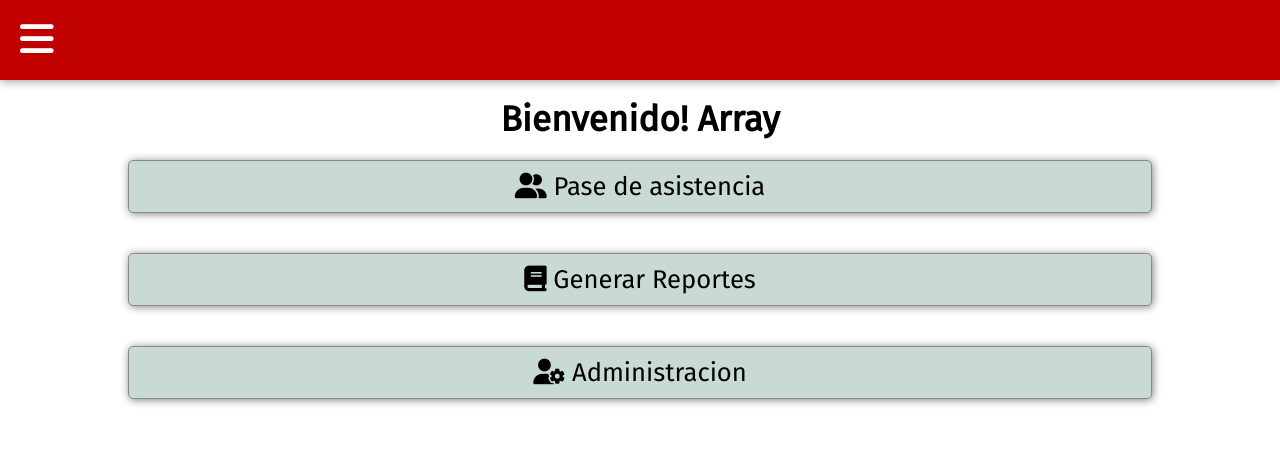
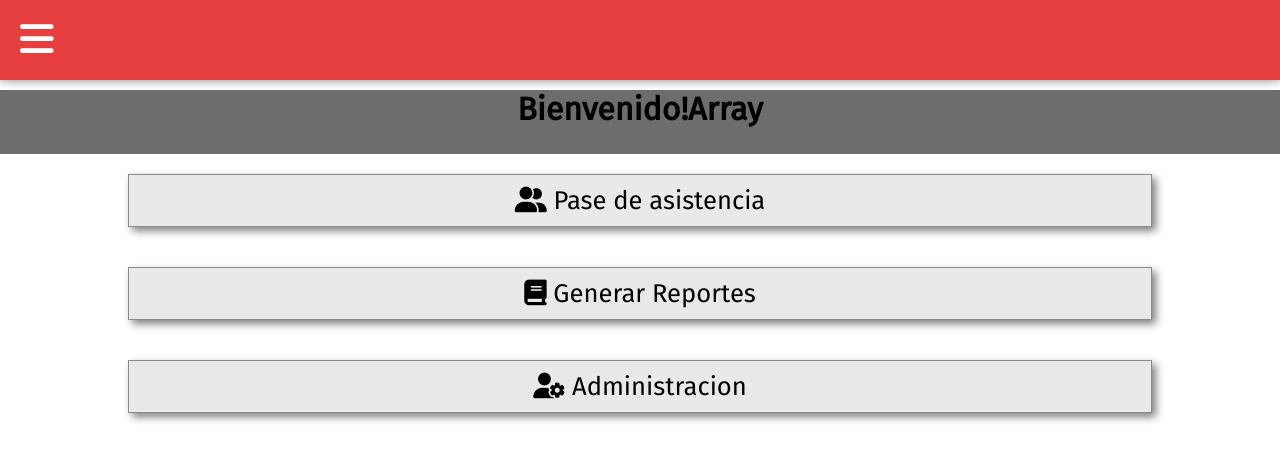
Before and after one commit to HiraiAllen/Sitesc, a PHP site: page /secciones/home.php in a window 1280 px wide. Shown: the top 461 px of the page. Run offline with PHP 8.4, Linux system fonts and the light colour scheme; a user stored in the database is signed in; some libraries are stand-ins or nearby versions.

Commit message:
Cambios en el diseño (colores)

```diff
--- a/navbar.css
+++ b/navbar.css
@@ -2,7 +2,7 @@
     height: 10vh;
     width: 100vw;
     grid-area: navbar;
-    background: #c10000;
+    background: #e42323de;
     box-shadow: 0px 0px 10px grey;
     display: flex;
     align-items: center;
--- a/secciones/home.css
+++ b/secciones/home.css
@@ -13,8 +13,24 @@
     grid-gap: 10px;
     grid-template-columns: repeat(1fr, 2);
     grid-template-areas: "navbar navbar"
+                         "titular titular"
                          "options options";
 
+}
+.titular{
+    display: flex;
+    grid-area: titular;
+    width: 100%;
+    height: 8vh;
+    background: rgb(109, 109, 109);
+    justify-content: center;
+    margin-top: 8.8vh;
+}
+.titular-items{
+    color: #fff;
+    padding: 2%;
+    text-align: center;
+    font-size: 1.2em;
 }
 
 .buttons{
@@ -24,21 +40,17 @@
     align-items: center;
     width: 100vw;
     grid-area: options;
-    margin-top: 11vh;
-}
-.titular{
-    font-size: 2.2em;
 }
 .btn-items{
+    display: block;
     text-decoration: none;
     font-size: 1.6em;
     text-align: center;
     color: #000;
     margin: 20px 0 20px 0;
     padding: 10px;
-    background: #c8dad3;
-    box-shadow: 1px 1px 8px grey;
+    background: #e9e9e9;
+    box-shadow: 4px 4px 8px grey;
     border: 1px rgb(138, 138, 138) solid;
     width: 80vw;
-    border-radius: 5px;
 }
```
Also changed, not shown: index.css (+13 -5 lines).
